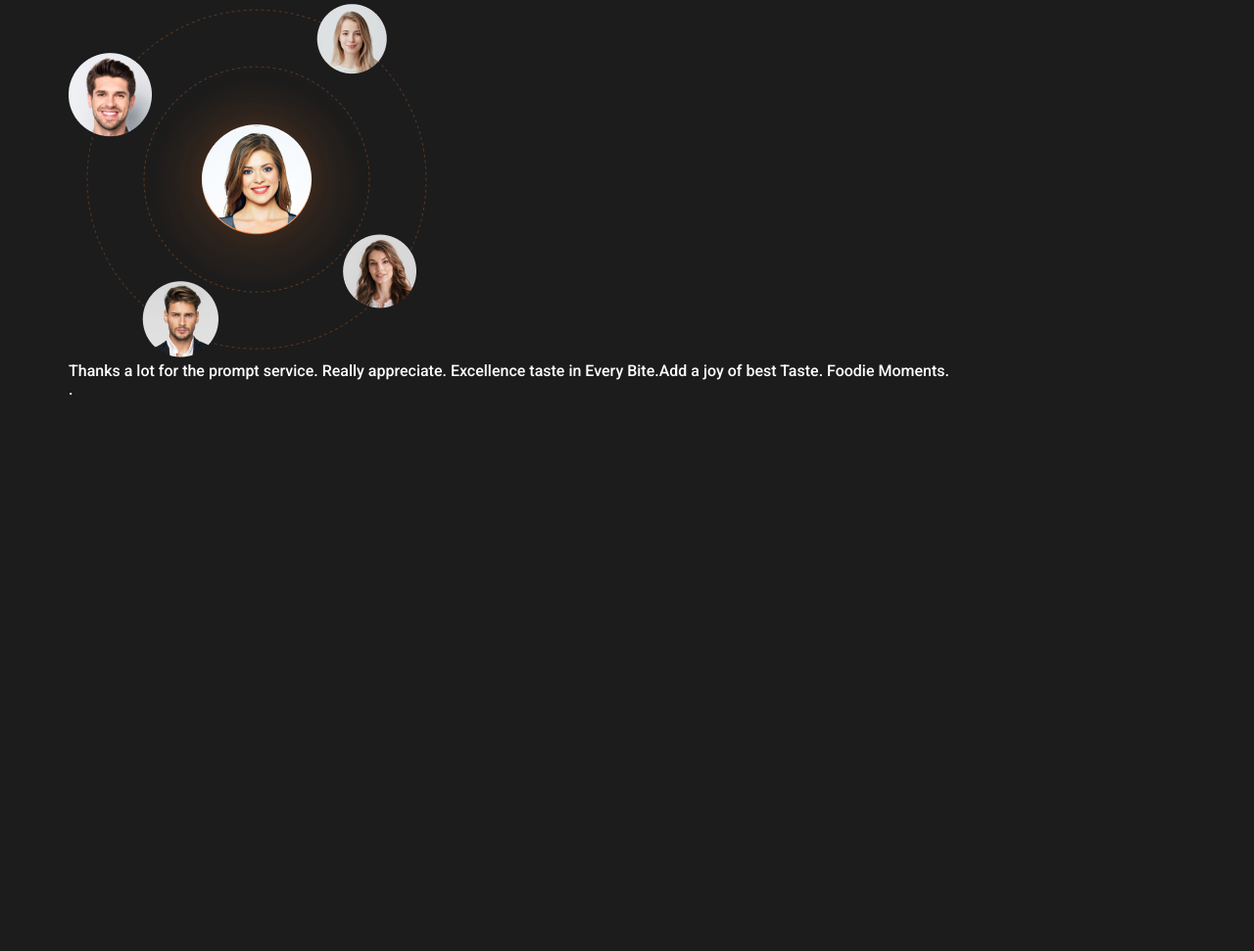
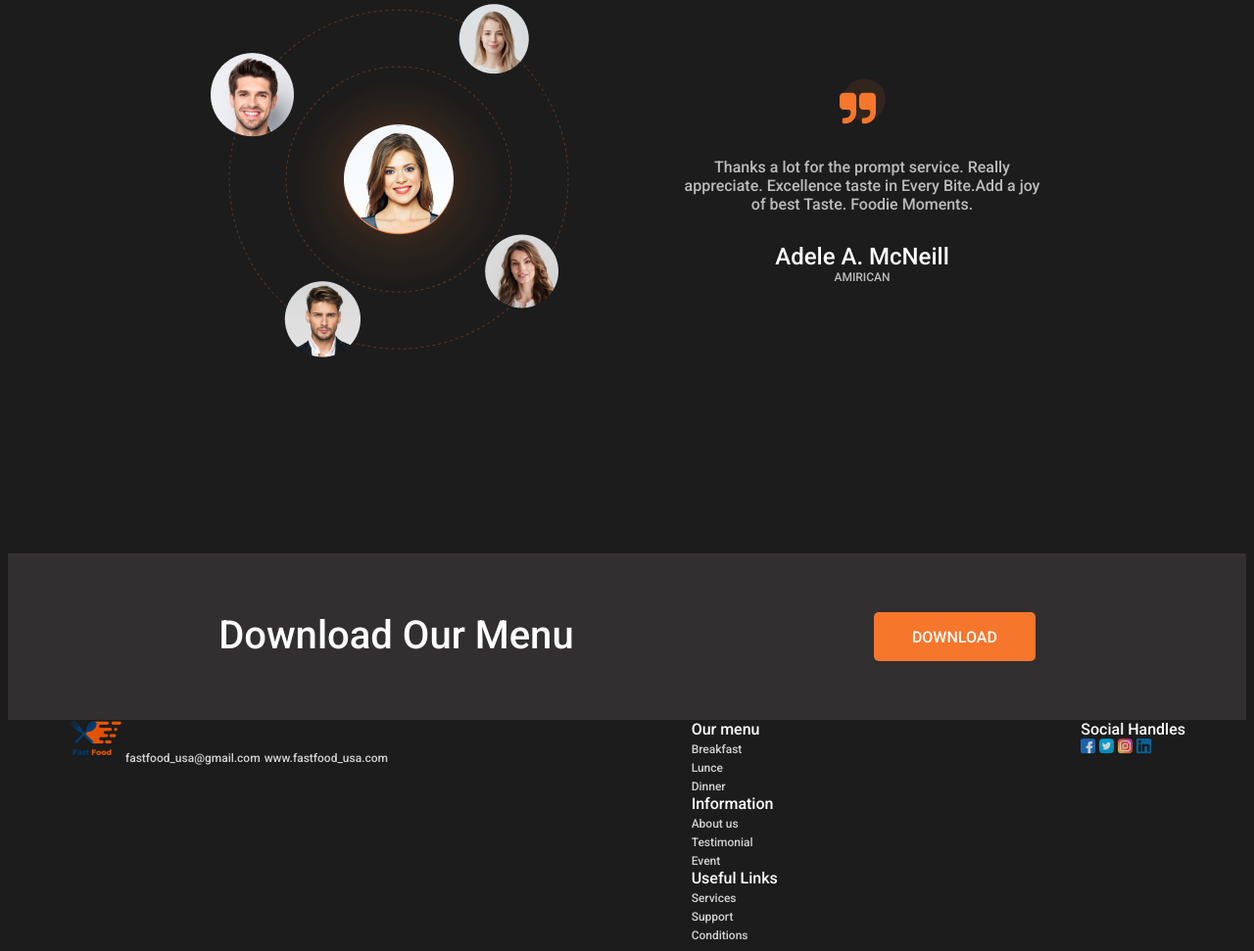
Before and after one commit to kotymurk/WEB-PRO-Burger-Landing, a plain HTML site: page index.html in a window 1280 px wide. Shown: the part 2795-3766 px from the top of the page at 98% size. Before the commit the page ends 3210 px from the top, so only its background shows below. Drawn offline with Linux system fonts and the light colour scheme.

Commit message:
first commit

```diff
--- a/index.html
+++ b/index.html
@@ -144,23 +144,97 @@
           </div>
         </div>
       </section>
-    </main>
 
-    <section class="feedback">
+      <div class="feedback">
         <div class="container">
           <img src="./images/feedback.png" alt="" class="feedback_img" />
 
-        <div class="feedback__text">
+          <blockquote class="feedback__text">
             <p class="feedback_desk">
               Thanks a lot for the prompt service. Really appreciate. Excellence
               taste in Every Bite.Add a joy of best Taste. Foodie Moments.
             </p>
-          .
+            <cite class="feedback_author">Adele A. McNeill</cite>
+            <span class="feedback_subauthor">AMIRICAN</span>
+          </blockquote>
         </div>
       </div>
-    </section>
 
+      <div class="download">
+        <div class="container">
+          <p class="download_title">Download Our Menu</p>
+          <a href="./images/burger.png" class="btn" download>Download</a>
+        </div>
+      </div>
+    </main>
+
+    <footer class="footer">
+      <div class="container">
+        <div class="footer_contacts">
+          <img
+            src="./images/icons/logo.png"
+            alt="Логотип"
+            class="footer_logo"
+          />
+          <a
+            class="footer_link footer_link-mail"
+            href="mailto:fastfood_usa@gmail.com"
+            >fastfood_usa@gmail.com</a
+          >
+          <a href="#!" class="footer_link footer_link-web">
+            www.fastfood_usa.com</a
+          >
+        </div>
+        <nav class="footer_nav">
+          <ul class="footer_list">
+            <li class="footer_list-title">
+              <a class="footer_title" href="#!">Our menu</a>
+              <ul class="footer_inner-list">
+                <li class="footer_list-item"><a href="#!">Breakfast</a></li>
+                <li class="footer_list-item"><a href="#!">Lunce</a></li>
+                <li class="footer_list-item"><a href="#!">Dinner</a></li>
+              </ul>
+            </li>
+            <li class="footer_list-title">
+              <a class="footer_title" href="#!">Information</a>
+              <ul class="footer_inner-list">
+                <li class="footer_list-item"><a href="#!">About us </a></li>
+                <li class="footer_list-item"><a href="#!">Testimonial</a></li>
+                <li class="footer_list-item"><a href="#!">Event</a></li>
+              </ul>
+            </li>
+            <li class="footer_list-title">
+              <a class="footer_title" href="#!">Useful Links</a>
+              <ul class="footer_inner-list">
+                <li class="footer_list-item"><a href="#!">Services</a></li>
+                <li class="footer_list-item"><a href="#!">Support</a></li>
+                <li class="footer_list-item"><a href="#!">Conditions</a></li>
+              </ul>
+            </li>
+          </ul>
+        </nav>
+        <div class="footer_social">
+          <p class="footer_title">Social Handles</p>
+          <div class="footer_social-icons">
+            <a class="footer_social-link" href="#!"
+              ><img src="/images/icons/socials/facebook.png" alt=""
+            /></a>
+            <a class="footer_social-link" href="#!"
+              ><img src="/images/icons/socials/twitter.png" alt=""
+            /></a>
+            <a class="footer_social-link" href="#!"
+              ><img src="/images/icons/socials/instagram.png" alt=""
+            /></a>
+            <a class="footer_social-link" href="#!"
+              ><img src="/images/icons/socials/linkedin.png" alt=""
+            /></a>
+          </div>
+        </div>
+      </div>
+    </footer>
     <!--
+
+
 
  -->
   </body>
--- a/styles.css
+++ b/styles.css
@@ -322,3 +322,132 @@ img {
 .card-papa {
   background-image: url("./images/product-4.jpg");
 }
+
+/* Feedback */
+
+.feedback {
+  padding-bottom: 200px;
+}
+
+.feedback .container {
+  display: flex;
+  align-items: center;
+  justify-content: space-between;
+
+  max-width: 880px;
+}
+
+.feedback_img {
+}
+
+.feedback__text {
+  margin: 0;
+  width: 370px;
+
+  text-align: center;
+
+  /* display: flex;
+  flex-direction: column; */
+}
+
+.feedback__text::before {
+  content: url("./images/icons/quote.svg");
+}
+
+.feedback_desk {
+  opacity: 0.7;
+  margin: 30px 0;
+}
+
+.feedback_author {
+  font-style: normal;
+  font-weight: 500;
+  font-size: 24px;
+}
+
+.feedback_subauthor {
+  font-weight: 500;
+  font-size: 12px;
+  opacity: 0.7;
+
+  display: block;
+}
+
+/* Download */
+
+.download {
+  padding: 60px 0;
+  background-color: #312f30;
+}
+
+.download .container {
+  display: flex;
+  justify-content: space-around;
+}
+
+.download_title {
+  font-weight: 500;
+  font-size: 40px;
+}
+
+.btn {
+}
+
+/* Футер */
+
+.footer {
+}
+
+.footer a {
+  font-size: 12px;
+  opacity: 0.8;
+}
+
+.footer .footer_title {
+  font-weight: 500;
+  font-size: 16px;
+  opacity: 1;
+}
+.footer .container {
+  display: flex;
+  justify-content: space-between;
+}
+
+.footer_contacts {
+}
+
+.footer_logo {
+}
+
+.footer_link {
+}
+
+.footer_link-mail {
+}
+
+.footer_link-web {
+}
+
+.footer_nav {
+}
+
+.footer_list {
+}
+
+.footer_list-title {
+}
+
+.footer_inner-list {
+}
+
+.footer_list-item {
+}
+
+.footer_social {
+}
+
+.footer_social-icons {
+}
+
+.footer_social-link {
+}
```
Lines whose indentation alone changed are shown as unchanged.
